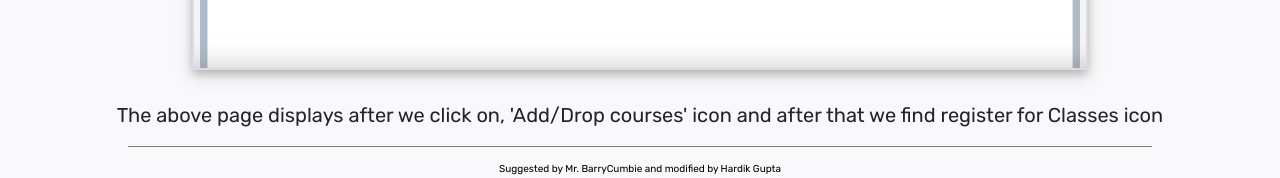
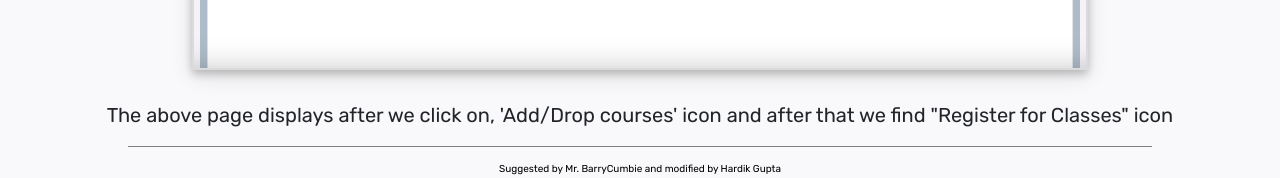
Before and after one commit to hadik10/Juliett376, a plain HTML site: page pages/ux_canvas.html in a window 1280 px wide. Shown: the part 1902-2080 px from the top of the page. Drawn offline with nearby package versions, Linux system fonts and the light colour scheme; a script that the page names is missing.

Commit message:
Update ux_canvas.html

```diff
--- a/pages/ux_canvas.html
+++ b/pages/ux_canvas.html
@@ -50,7 +50,7 @@
           <br><p id="dashboard"><br>When Students click on the registration icon they get lost where to go next for registration of courses.
           And the reason they get confuse is because students come from around the world and are not aware of the academic jargons like 'ADD/DROP' etc. </p>
           <img class ="overallScreen" src="../img/J4.png" alt="Canvas Courses Tab Problem">
-          <p id="dashboard"><br>The above page displays after we click on, 'Add/Drop courses' icon and after that we find register for Classes icon</p>
+          <p id="dashboard"><br>The above page displays after we click on, 'Add/Drop courses' icon and after that we find "Register for Classes" icon</p>
         </div>
       </div>
       <footer>
```
